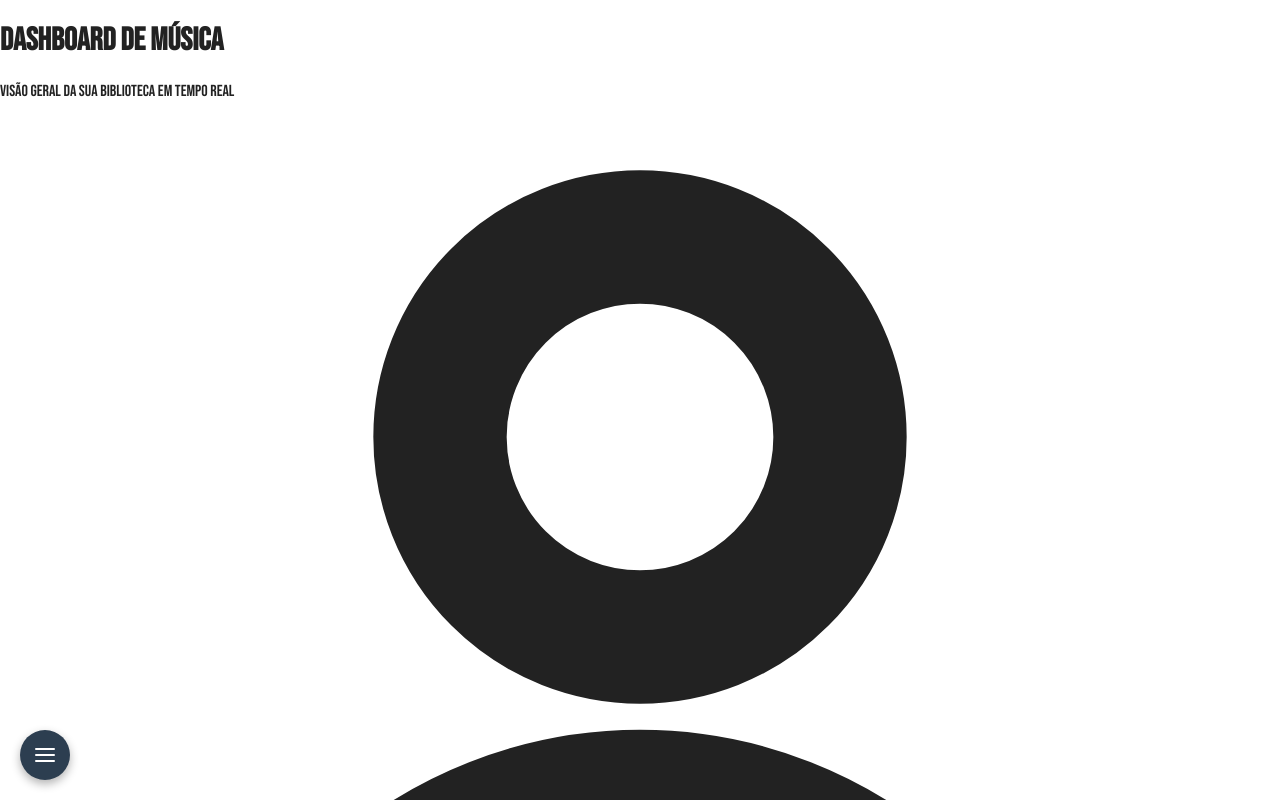
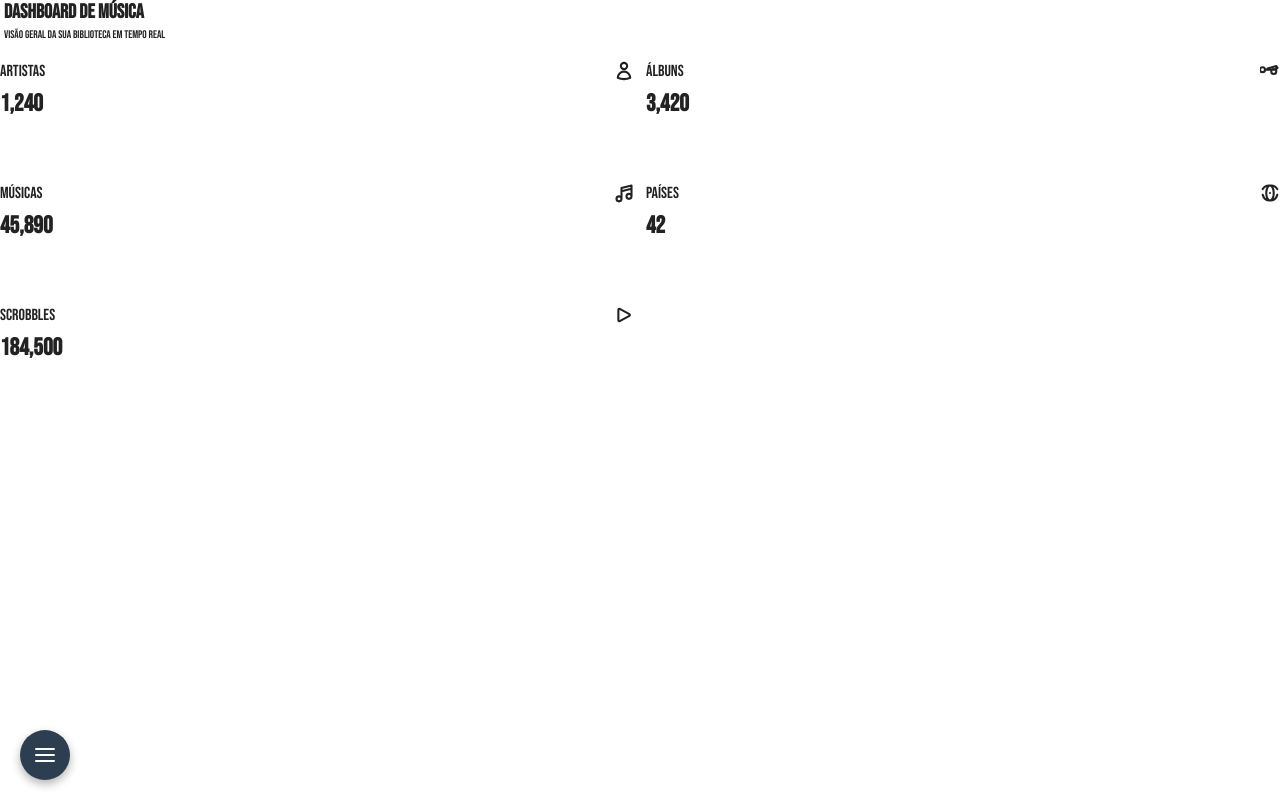
Before and after one commit to pjsm77/Audition, a React (Vite) app: page /stats in a window 1280 px wide. Built offline with nearby package versions, Linux system fonts and the light colour scheme.

Commit message:
build: forçando atualizacao e deploy no netlify

```diff
--- a/src/pages/stats.jsx
+++ b/src/pages/stats.jsx
@@ -1,23 +1,33 @@
 import React, { useEffect, useState } from 'react';
 
-// Componente de Card com tamanho controlado e layout limpo
+// Componente de Card com dimensões inline inline estritas (CSS nativo)
 const StatCard = ({ title, value, iconPath, gridSpan = "" }) => (
-  <div className={`bg-white p-4 rounded-xl shadow-sm border border-slate-100 flex flex-col justify-between min-h-[110px] ${gridSpan}`}>
-    {/* Topo do Card: Ícone pequeno + Título */}
-    <div className="flex items-center gap-2">
-      <div className="text-slate-700 flex-shrink-0">
-        <svg className="w-5 h-5" fill="none" stroke="currentColor" viewBox="0 0 24 24" strokeWidth="2.5">
+  <div
+    className={`bg-white p-4 rounded-xl shadow-sm border border-slate-100 flex flex-col justify-between ${gridSpan}`}
+    style={{ minHeight: '110px', boxSizing: 'border-box' }}
+  >
+    {/* Topo do Card: Título + Ícone Lado a Lado */}
+    <div className="flex items-center justify-between" style={{ display: 'flex', alignItems: 'center', justifyContent: 'space-between', width: '100%' }}>
+      <span className="text-xs font-bold text-slate-500 uppercase tracking-wider truncate">
+        {title}
+      </span>
+      {/* Forçando o container do ícone a ter tamanho fixo via style */}
+      <div style={{ width: '20px', height: '20px', display: 'flex', alignItems: 'center', justifyContent: 'center', flexShrink: 0 }}>
+        <svg
+          fill="none"
+          stroke="currentColor"
+          viewBox="0 0 24 24"
+          strokeWidth="2.5"
+          style={{ width: '20px', height: '20px', minWidth: '20px', minHeight: '20px', display: 'block' }}
+        >
           {iconPath}
         </svg>
       </div>
-      <span className="text-xs font-bold text-slate-500 uppercase tracking-wider truncate">
-        {title}
-      </span>
     </div>
 
     {/* Base do Card: Valor numérico */}
-    <div className="mt-2">
-      <h3 className="text-2xl font-black text-slate-800 tracking-tight">
+    <div style={{ marginTop: '8px' }}>
+      <h3 className="text-2xl font-black text-slate-800 tracking-tight" style={{ margin: 0, fontSize: '24px', fontWeight: '900' }}>
         {value !== null ? value.toLocaleString() : '...'}
       </h3>
     </div>
@@ -31,7 +41,6 @@ export default function Stats() {
   useEffect(() => {
     const fetchStats = async () => {
       try {
-        // Simulando o retorno da sua vw_stats
         setStats({
           total_artists: 1240,
           total_albums: 3420,
@@ -51,7 +60,7 @@ export default function Stats() {
 
   if (loading) {
     return (
-      <div className="flex justify-center items-center min-h-screen bg-slate-50">
+      <div style={{ display: 'flex', justifyContent: 'center', alignItems: 'center', minHeight: '100vh', backgroundColor: '#f8fafc' }}>
         <div className="text-slate-400 font-bold text-xs uppercase tracking-widest animate-pulse">
           Carregando dados...
         </div>
@@ -60,20 +69,31 @@ export default function Stats() {
   }
 
   return (
-    <div className="w-full min-h-screen bg-slate-50 text-slate-800 p-4 flex flex-col pb-24">
+    <div
+      className="w-full min-h-screen bg-slate-50 text-slate-800 p-4 flex flex-col"
+      style={{ boxSizing: 'border-box', paddingBottom: '80px' }}
+    >
 
       {/* Cabeçalho */}
-      <header className="mb-5 pl-1">
-        <h1 className="text-xl font-black tracking-tight uppercase text-slate-900">
+      <header style={{ marginBottom: '20px', paddingLeft: '4px' }}>
+        <h1 className="text-xl font-black tracking-tight uppercase text-slate-900" style={{ margin: 0, fontSize: '20px' }}>
           Dashboard de Música
         </h1>
-        <p className="text-[11px] font-medium text-slate-400 uppercase tracking-wider mt-0.5">
+        <p className="text-[11px] font-medium text-slate-400 uppercase tracking-wider" style={{ margin: '4px 0 0 0', fontSize: '11px' }}>
           Visão geral da sua biblioteca em tempo real
         </p>
       </header>
 
-      {/* Grid de Cards - Ajustado para caber perfeitamente no Mobile e Desktop */}
-      <div className="grid grid-cols-2 md:grid-cols-3 lg:grid-cols-5 gap-3">
+      {/* Grid de Cards - Se o grid do Tailwind falhar, as propriedades nativas seguram */}
+      <div
+        className="grid grid-cols-2 gap-3"
+        style={{
+          display: 'grid',
+          gridTemplateColumns: 'repeat(2, minmax(0, 1fr))',
+          gap: '12px',
+          width: '100%'
+        }}
+      >
 
         {/* Card: Artistas */}
         <StatCard
@@ -103,11 +123,11 @@ export default function Stats() {
           iconPath={<path strokeLinecap="round" strokeLinejoin="round" d="M12 21a9.004 9.004 0 008.716-6.747M12 21a9.004 9.004 0 01-8.716-6.747M12 21c2.485 0 4.5-4.03 4.5-9S14.485 3 12 3m0 18c-2.485 0-4.5-4.03-4.5-9s2.015-9 4.5-9m0 0a9.003 9.003 0 018.716 4.253M12 3a9.003 9.003 0 00-8.716 4.253M12 12h.008v.008H12V12z" />}
         />
 
-        {/* Card: Scrobbles - Ocupa 2 colunas no mobile para fechar o layout bonito */}
+        {/* Card: Scrobbles - Ocupa as duas colunas no final */}
         <StatCard
           title="Scrobbles"
           value={stats?.total_scrobbles}
-          gridSpan="col-span-2 sm:col-span-1"
+          gridSpan="col-span-2"
           iconPath={<path strokeLinecap="round" strokeLinejoin="round" d="M5.25 5.653c0-.856.917-1.398 1.667-.986l11.54 6.348a1.125 1.125 0 010 1.971l-11.54 6.347c-.75.412-1.667-.13-1.667-.986V5.653z" />}
         />
 
```
